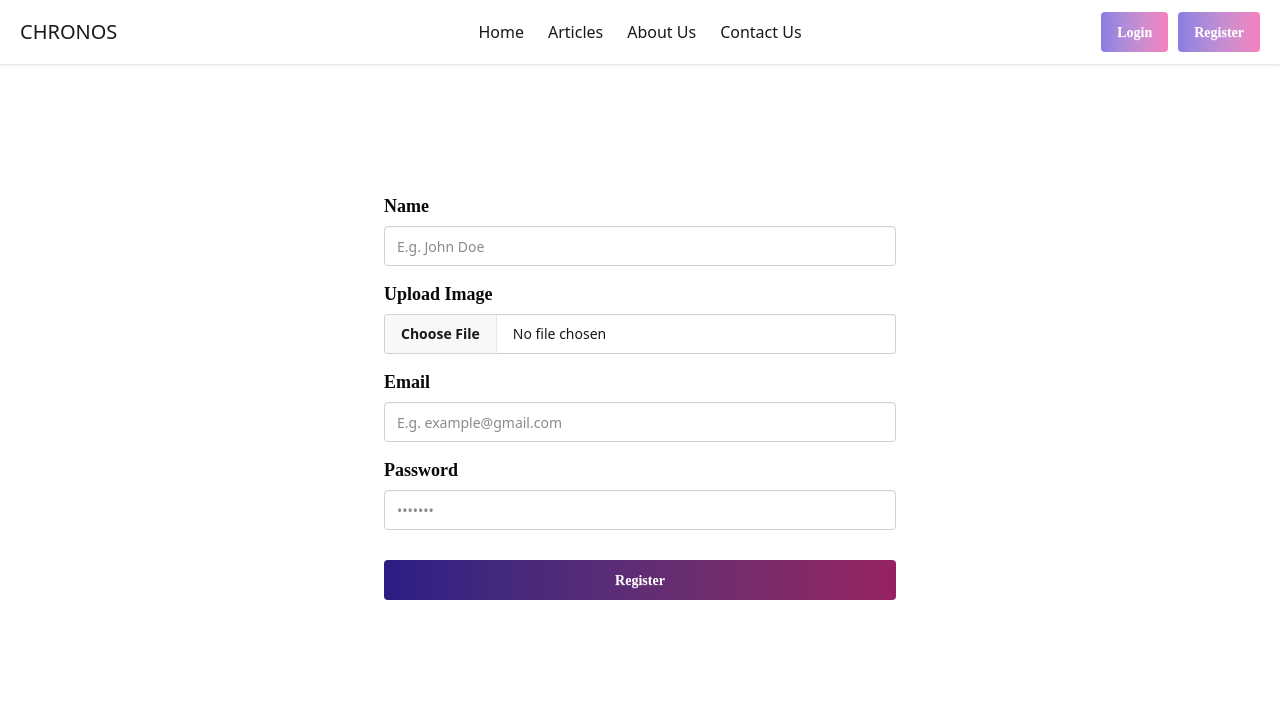
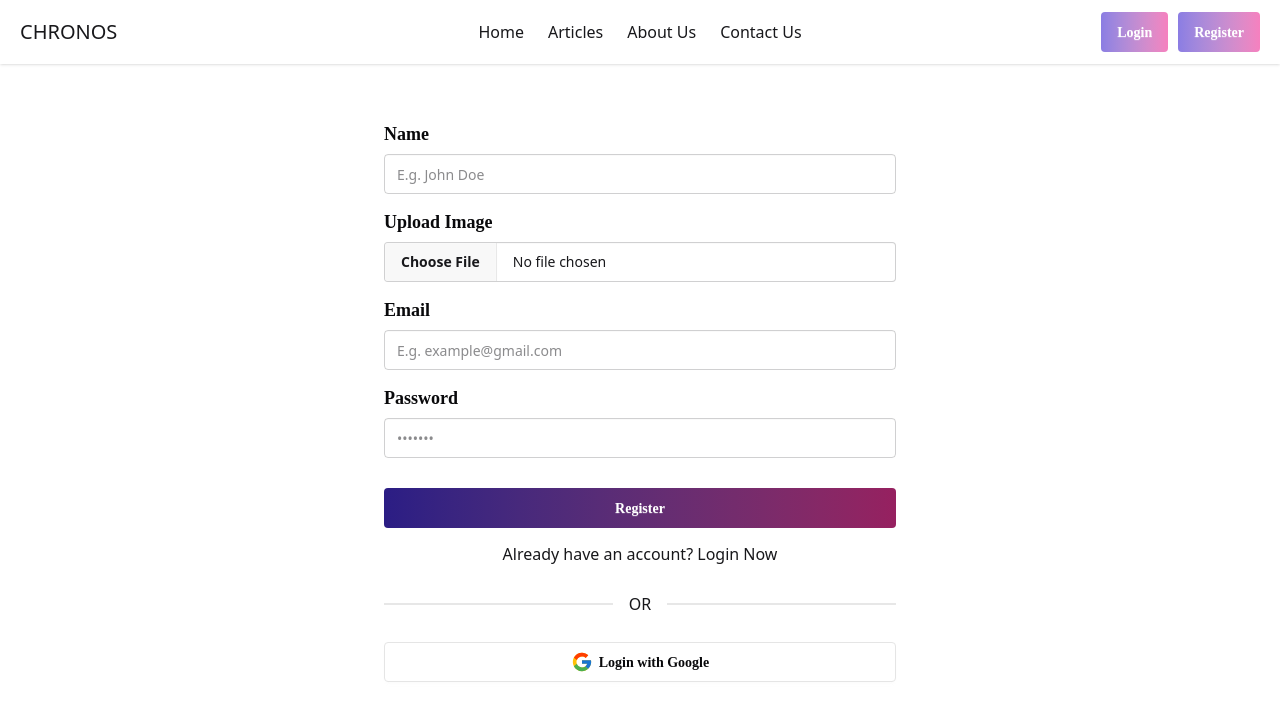
Before and after one commit to programmerrakibul/chronos, a Next.js app: page /register in a window 1280 px wide. Shown: the top 720 px of the page. Built offline with nearby package versions, Linux system fonts and the light colour scheme; no server answers.

Commit message:
google login added

```diff
--- a/src/app/(auth)/login/page.jsx
+++ b/src/app/(auth)/login/page.jsx
@@ -5,12 +5,17 @@ import MyButton from "@/components/MyButton/MyButton";
 import MyContainer from "@/components/MyContainer/MyContainer";
 import MyInput from "@/components/MyInput/MyInput";
 import MyLabel from "@/components/MyLabel/MyLabel";
+import SocialLogin from "@/components/SocialLogin/SocialLogin";
 import useAuthInfo from "@/hooks/useAuthInfo";
+import useGoogleLogin from "@/hooks/useGoogleLogin";
+import Link from "next/link";
 import React from "react";
 import { useForm } from "react-hook-form";
 
 const LoginPage = () => {
+  const { handleGoogleLogin } = useGoogleLogin();
   const { loginUser } = useAuthInfo();
+
   const {
     handleSubmit,
     register,
@@ -30,7 +35,7 @@ const LoginPage = () => {
       <MyContainer className="grid place-items-center min-h-[70dvh]">
         <div className="max-w-lg w-full">
           <form onSubmit={handleSubmit(handleUserLogin)}>
-            <fieldset className="fieldset gap-3.5">
+            <fieldset className="fieldset gap-3.5 text-base">
               <div className="space-y-1.5">
                 <MyLabel htmlFor="email" label="Email" />
                 <MyInput
@@ -64,7 +69,17 @@ const LoginPage = () => {
               <div>
                 <a className="link link-hover">Forgot password?</a>
               </div>
+
               <MyButton className="btn btn-neutral mt-4">Login</MyButton>
+
+              <p className="text-center">
+                Don&apos;t have an account?{" "}
+                <Link href="/register" className="link link-hover">
+                  Register Now
+                </Link>
+              </p>
+
+              <SocialLogin onClick={handleGoogleLogin} />
             </fieldset>
           </form>
         </div>
--- a/src/app/(auth)/register/page.jsx
+++ b/src/app/(auth)/register/page.jsx
@@ -5,13 +5,17 @@ import MyButton from "@/components/MyButton/MyButton";
 import MyContainer from "@/components/MyContainer/MyContainer";
 import MyInput from "@/components/MyInput/MyInput";
 import MyLabel from "@/components/MyLabel/MyLabel";
+import SocialLogin from "@/components/SocialLogin/SocialLogin";
 import useAuthInfo from "@/hooks/useAuthInfo";
+import useGoogleLogin from "@/hooks/useGoogleLogin";
 import { getUploadImage } from "@/utilities/getUploadImage";
+import Link from "next/link";
 import React from "react";
 import { useForm } from "react-hook-form";
 
 const RegisterPage = () => {
   const { createUser, updateUserProfile } = useAuthInfo();
+  const { handleGoogleLogin } = useGoogleLogin();
 
   const {
     handleSubmit,
@@ -66,7 +70,7 @@ const RegisterPage = () => {
       <MyContainer className="grid place-items-center min-h-[70dvh]">
         <div className="max-w-lg w-full">
           <form onSubmit={handleSubmit(handleCreateUser)}>
-            <fieldset className="fieldset gap-3.5">
+            <fieldset className="fieldset gap-3.5 text-base">
               {/* User Name */}
               <div className="space-y-1.5">
                 <MyLabel htmlFor="name" label="Name" />
@@ -132,6 +136,15 @@ const RegisterPage = () => {
               </div>
 
               <MyButton className="btn btn-neutral mt-4">Register</MyButton>
+
+              <p className="text-center">
+                Already have an account?{" "}
+                <Link href="/login" className="link link-hover">
+                  Login Now
+                </Link>
+              </p>
+
+              <SocialLogin onClick={handleGoogleLogin} />
             </fieldset>
           </form>
         </div>
--- /dev/null
+++ b/src/components/SocialLogin/SocialLogin.jsx
@@ -0,0 +1,21 @@
+import { FcGoogle } from "react-icons/fc";
+
+const SocialLogin = ({ onClick, disabled = false }) => {
+  return (
+    <>
+      <div className="divider">OR</div>
+
+      <button
+        type="button"
+        disabled={disabled}
+        onClick={onClick}
+        className="btn btn-sm md:btn-md btn-block bg-white text-neutral dark:bg-neutral dark:border-neutral dark:shadow-white/20 dark:hover:shadow-md transition-shadow duration-300 dark:shadow dark:text-white border-[#e5e5e5]"
+      >
+        <FcGoogle size={22} />
+        Login with Google
+      </button>
+    </>
+  );
+};
+
+export default SocialLogin;
--- /dev/null
+++ b/src/hooks/useGoogleLogin.jsx
@@ -0,0 +1,23 @@
+import { useState } from "react";
+import useAuthInfo from "./useAuthInfo";
+
+const useGoogleLogin = () => {
+  const { loginUserWithGoogle } = useAuthInfo();
+  const [googleLoading, setGoogleLoading] = useState(false);
+
+  const handleGoogleLogin = async () => {
+    setGoogleLoading(true);
+
+    try {
+      await loginUserWithGoogle();
+    } catch (err) {
+      console.log(err);
+    } finally {
+      setGoogleLoading(false);
+    }
+  };
+
+  return { handleGoogleLogin, googleLoading };
+};
+
+export default useGoogleLogin;
```
